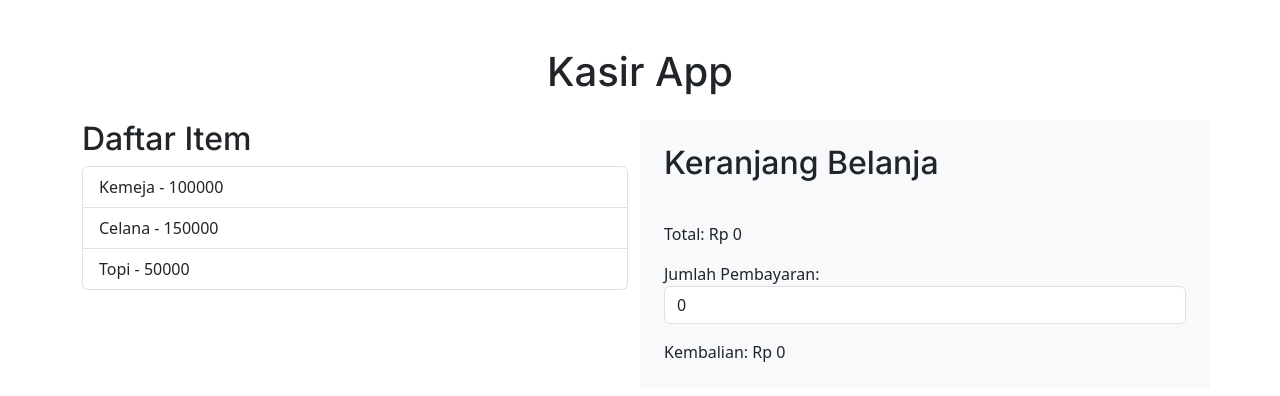
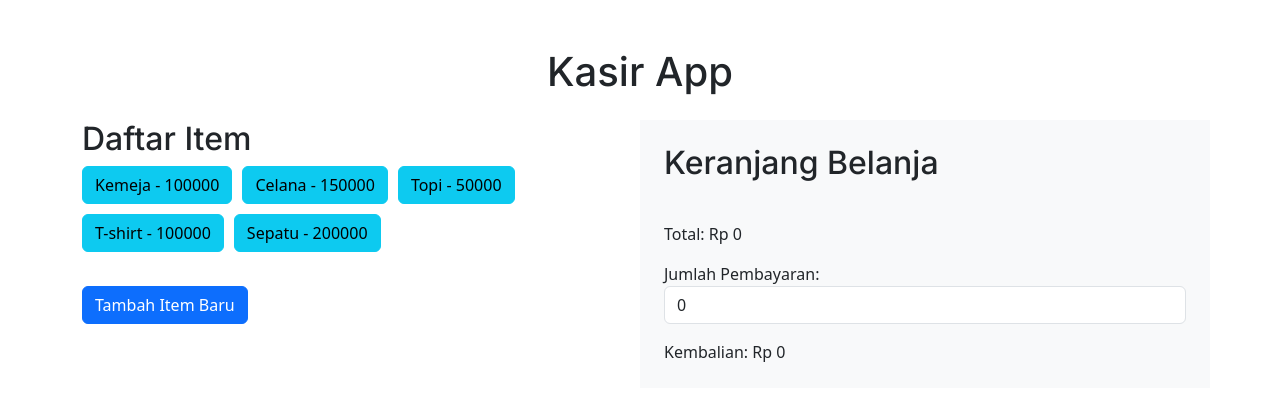
Before and after one commit to maxtroezra/Kasir, a Vue app: page / in a window 1280 px wide. Shown: the top 396 px of the page. Built offline with nearby package versions, Linux system fonts and the light colour scheme.

Commit message:
commit terbaru

```diff
--- a/package.json
+++ b/package.json
@@ -10,7 +10,8 @@
   },
   "dependencies": {
     "bootstrap": "^5.3.3",
-    "vue": "^3.4.21",
+    "bootstrap-vue": "^2.23.1",
+    "vue": "^3.4.23",
     "vue-router": "^4.3.0"
   },
   "devDependencies": {
--- a/src/components/coba.vue
+++ b/src/components/coba.vue
@@ -0,0 +1,161 @@
+<template>
+    <div class="container mt-5">
+        <h1 class="mb-4 text-center">Kasir App</h1>
+
+        <div class="row">
+            <div class="col-lg-6">
+                <h2>Daftar Item</h2>
+                <div class="d-flex flex-wrap">
+                    <button v-for="item in items" :key="item.id" class="btn btn-info"
+                        style="margin-right: 10px; margin-bottom: 10px;" @click="addItemToCart(item)">
+                        {{ item.name }} - {{ item.price }}
+                    </button>
+                </div>
+                <div class="mt-4">
+                    <button class="btn btn-primary" @click="showAddItemModal">Tambah Item Baru</button>
+                </div>
+            </div>
+            <div class="col-lg-6 bg-light p-4">
+                <h2 class="mb-4">Keranjang Belanja</h2>
+                <ul class="list-group">
+                    <li v-for="cartItem in cart" :key="cartItem.id"
+                        class="list-group-item d-flex justify-content-between align-items-center">
+                        {{ cartItem.name }} - {{ cartItem.quantity }} pcs
+                        <button class="btn btn-danger btn-sm" @click="removeItemFromCart(cartItem)">Hapus</button>
+                    </li>
+                </ul>
+                <div class="mt-3">
+                    <span class="font-weight-bold">Total: Rp {{ total }}</span>
+                </div>
+                <div class="mt-3">
+                    <label for="paymentAmount">Jumlah Pembayaran:</label>
+                    <input type="number" id="paymentAmount" v-model="paymentAmount" class="form-control">
+                </div>
+                <div class="mt-3">
+                    <span class="font-weight-bold">Kembalian: Rp {{ change }}</span>
+                </div>
+                <button v-if="cart.length > 0" class="btn btn-primary mt-3" @click="showInvoiceModal">Selesaikan
+                    Pembayaran</button>
+            </div>
+        </div>
+
+        <!-- Modal Tambah Item Baru -->
+        <div class="modal" id="addItemModal" tabindex="-1" role="dialog">
+            <div class="modal-dialog" role="document">
+                <div class="modal-content">
+                    <div class="modal-header">
+                        <h5 class="modal-title">Tambah Item Baru</h5>
+                        <button type="button" class="close" data-dismiss="modal" aria-label="Close">
+                            <span aria-hidden="true">&times;</span>
+                        </button>
+                    </div>
+                    <div class="modal-body">
+                        <div class="form-group">
+                            <label for="newItemId">ID Barang:</label>
+                            <input type="text" class="form-control" id="newItemId" v-model="newItem.id">
+                        </div>
+                        <div class="form-group">
+                            <label for="newItemName">Nama Barang:</label>
+                            <input type="text" class="form-control" id="newItemName" v-model="newItem.name">
+                        </div>
+                        <div class="form-group">
+                            <label for="newItemPrice">Harga Barang:</label>
+                            <input type="text" class="form-control" id="newItemPrice" v-model="newItem.price">
+                        </div>
+                    </div>
+                    <div class="modal-footer">
+                        <button type="button" class="btn btn-secondary" data-dismiss="modal">Batal</button>
+                        <button type="button" class="btn btn-primary" @click="addItem">Tambahkan</button>
+                    </div>
+                </div>
+            </div>
+        </div>
+    </div>
+</template>
+
+<script>
+export default {
+    data() {
+        return {
+            items: [
+                { id: 1, name: 'Kemeja', price: 100000 },
+                { id: 2, name: 'Celana', price: 150000 },
+                { id: 3, name: 'Topi', price: 50000 },
+                { id: 4, name: 'T-shirt', price: 100000 },
+                { id: 5, name: 'Sepatu', price: 200000 }
+            ],
+            cart: [],
+            paymentAmount: 0,
+            change: 0,
+            newItem: {
+                id: '',
+                name: '',
+                price: ''
+            }
+        };
+    },
+    computed: {
+        total() {
+            return this.cart.reduce((total, item) => total + (item.price * item.quantity), 0);
+        }
+    },
+    methods: {
+        addItem() {
+            if (this.newItem.id && this.newItem.name && this.newItem.price) {
+                this.items.push({ id: this.newItem.id, name: this.newItem.name, price: this.newItem.price });
+                this.newItem.id = '';
+                this.newItem.name = '';
+                this.newItem.price = '';
+                $('#addItemModal').modal('hide'); // Hide modal after adding item
+            } else {
+                alert('Silakan isi semua informasi item');
+            }
+        },
+        addItemToCart(item) {
+            const cartItem = this.cart.find(cartItem => cartItem.id === item.id);
+            if (cartItem) {
+                cartItem.quantity++;
+            } else {
+                this.cart.push({ ...item, quantity: 1 });
+            }
+        },
+        removeItemFromCart(cartItem) {
+            const index = this.cart.findIndex(item => item.id === cartItem.id);
+            if (index !== -1) {
+                if (cartItem.quantity > 1) {
+                    cartItem.quantity--;
+                } else {
+                    this.cart.splice(index, 1);
+                }
+            }
+        },
+        showInvoiceModal() {
+            const modal = new bootstrap.Modal(document.getElementById('invoiceModal'), {});
+            modal.show();
+
+            this.calculateChange();
+        },
+        hideInvoiceModal() {
+            const modal = new bootstrap.Modal(document.getElementById('invoiceModal'), {});
+            modal.hide();
+        },
+        printInvoice() {
+            const printContents = document.getElementById('invoiceModal').innerHTML;
+            const originalContents = document.body.innerHTML;
+            document.body.innerHTML = printContents;
+            window.print();
+            document.body.innerHTML = originalContents;
+        },
+        calculateChange() {
+            this.change = this.paymentAmount - this.total;
+        },
+        showAddItemModal() {
+            $('#addItemModal').modal('show'); // Show modal for adding new item
+        }
+    }
+}
+</script>
+
+<style>
+/* CSS Bootstrap atau gaya kustom Anda dapat ditempatkan di sini */
+</style>
--- a/src/components/kasir.vue
+++ b/src/components/kasir.vue
@@ -31,7 +31,8 @@
         <div class="mt-3">
           <span class="font-weight-bold">Kembalian: Rp {{ change }}</span>
         </div>
-        <button v-if="cart.length > 0" class="btn btn-primary mt-3" @click="showInvoiceModal">Selesaikan Pembayaran</button>
+        <button v-if="cart.length > 0" class="btn btn-primary mt-3" @click="showInvoiceModal">Selesaikan
+          Pembayaran</button>
       </div>
     </div>
 
@@ -58,7 +59,8 @@
             <p>Change: Rp {{ change }}</p>
           </div>
           <div class="modal-footer">
-            <button type="button" class="btn btn-secondary" data-dismiss="modal" @click="hideInvoiceModal">Tutup</button>
+            <button type="button" class="btn btn-secondary" data-dismiss="modal"
+              @click="hideInvoiceModal">Tutup</button>
             <button type="button" class="btn btn-primary" @click="printInvoice">Cetak</button>
           </div>
         </div>
--- a/src/views/HomeView.vue
+++ b/src/views/HomeView.vue
@@ -1,10 +1,11 @@
 <script setup>
 import Login from "@/components/Login.vue";
 import kasir from "../components/kasir.vue";
+import coba from "../components/coba.vue";
 </script>
 
 <template>
   <main>
-    <kasir />
+    <coba />
   </main>
 </template>
```
Also changed, not shown: 1 other file (tests, documents, lock files or other folders).
